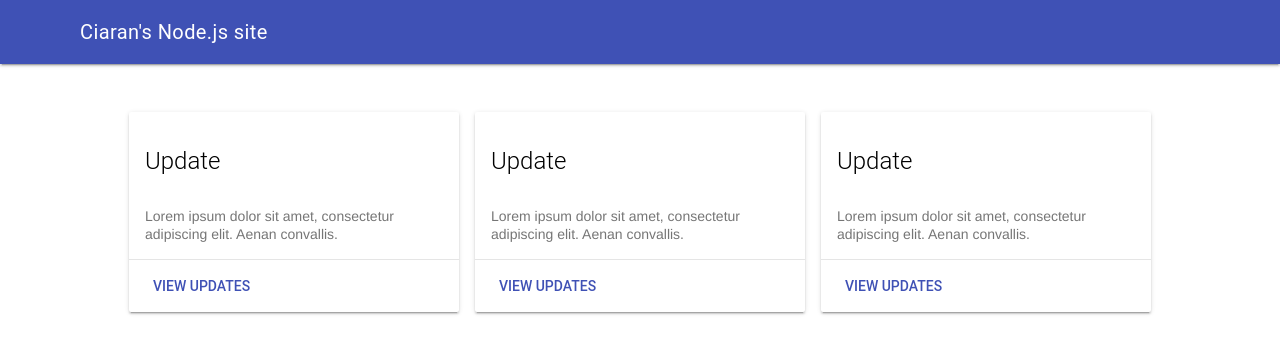
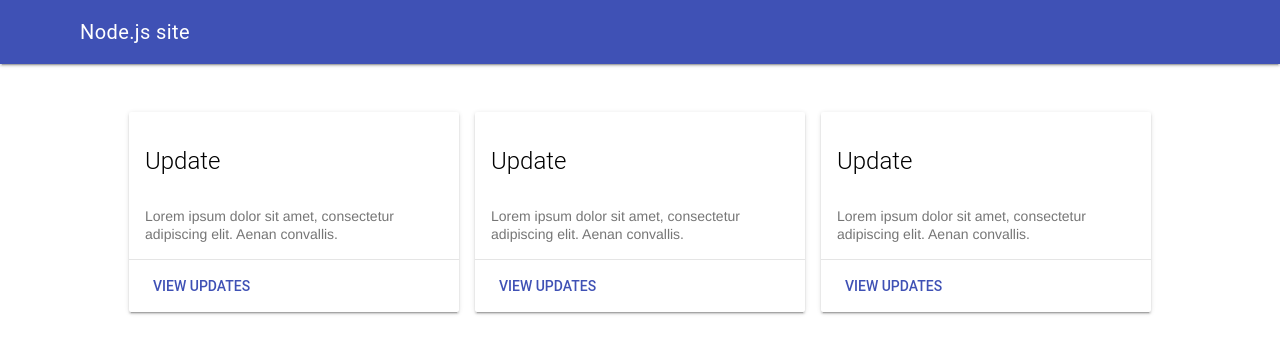
Before and after one commit to ciaranlm/Express.js-local-site, a website: page index.html in a window 1280 px wide. Drawn offline with nearby package versions, Linux system fonts and the light colour scheme.

Commit message:
Updated title

```diff
--- a/index.html
+++ b/index.html
@@ -22,7 +22,7 @@
 	  <header class="mdl-layout__header">
 	    <div class="mdl-layout__header-row">
 	      <!-- Title -->
-	      <span class="mdl-layout-title">Ciaran's Node.js site</span>
+	      <span class="mdl-layout-title">Node.js site</span>
 	   </header>
 
 		 <div class="mdl-grid">
```
